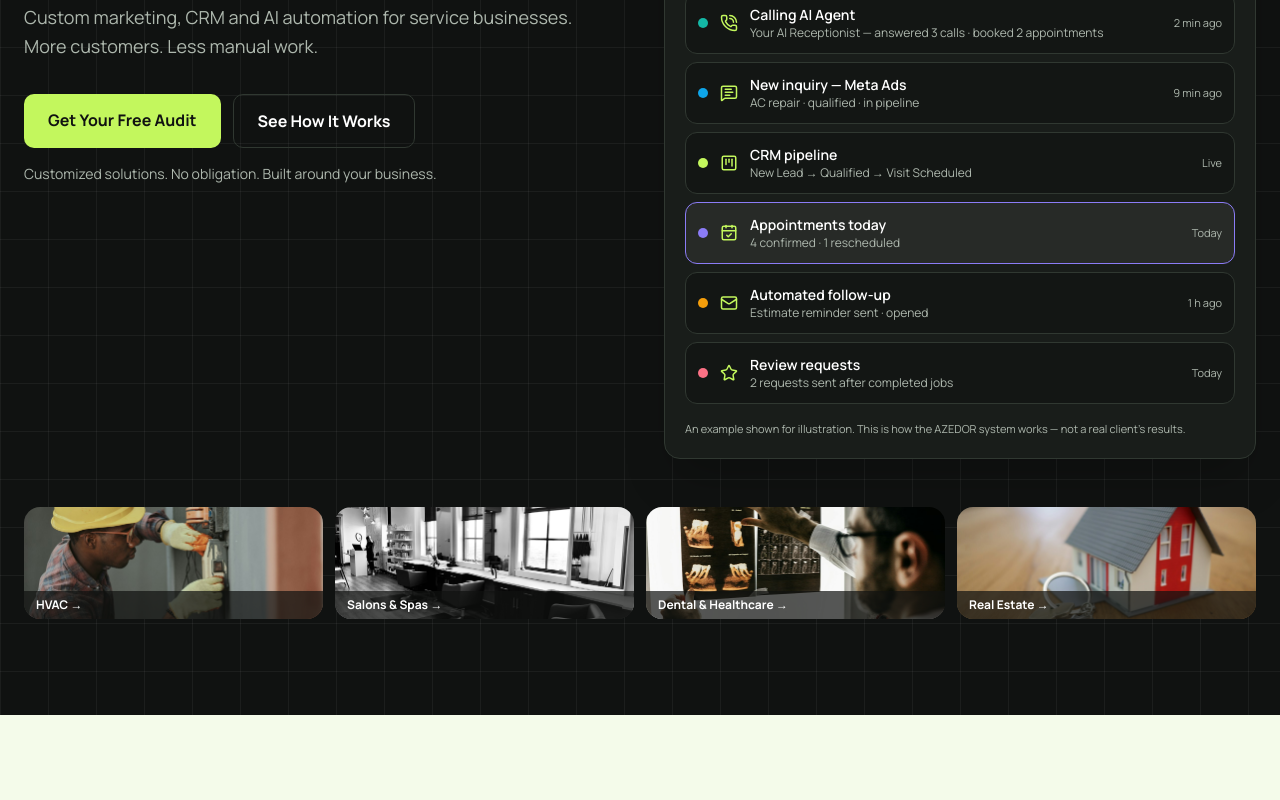
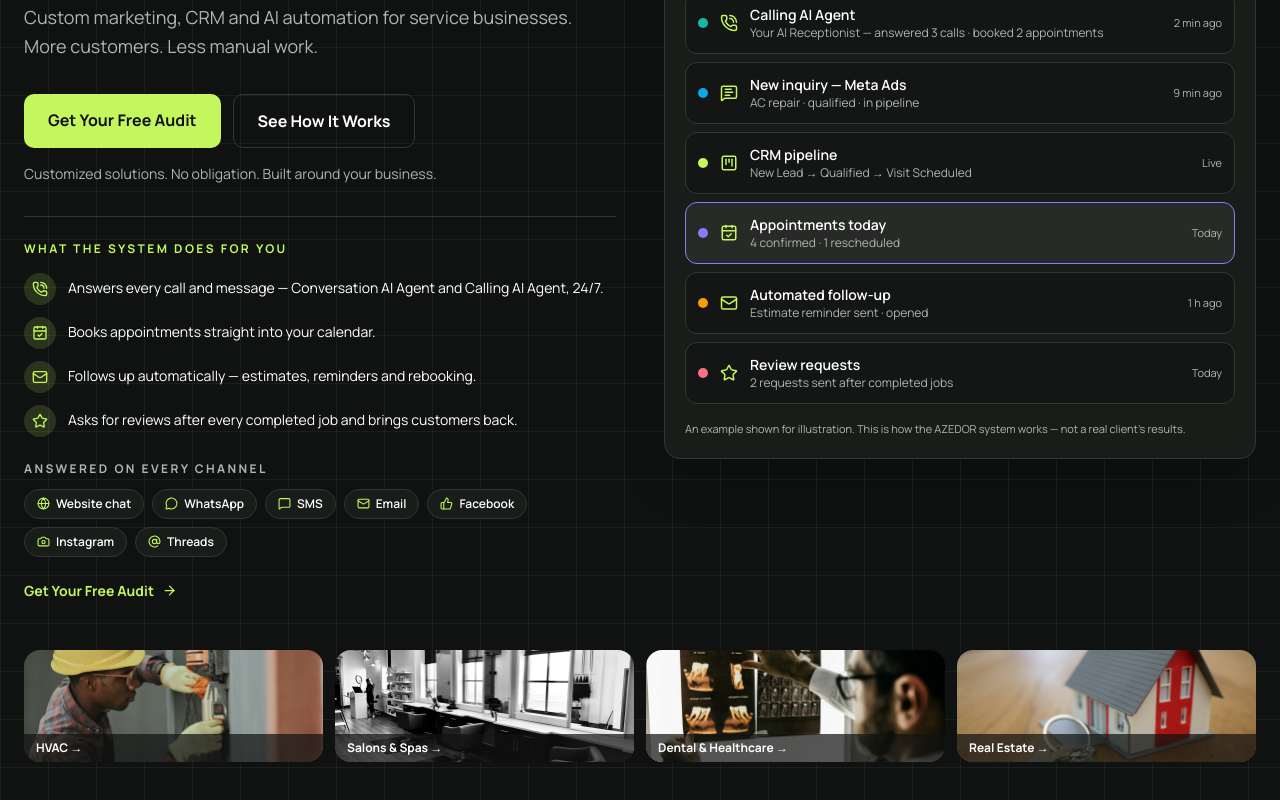
Before and after one commit to AZEDOR1014/AZEDOR-WEBISTE, a Next.js app: page / in a window 1280 px wide. Shown: the part 498-1298 px from the top of the page. Built offline with nearby package versions, Linux system fonts and the light colour scheme.

Commit message:
Fill empty space in hero left column: what the system does, channels, audit link

```diff
--- a/app/page.tsx
+++ b/app/page.tsx
@@ -1,7 +1,7 @@
 import type { Metadata } from "next";
 import Link from "next/link";
 import Image from "next/image";
-import { ArrowRight, PhoneMissed, Clock, Filter, MailWarning, ClipboardList, Users, Check, X, Minus } from "lucide-react";
+import { ArrowRight, PhoneMissed, Clock, Filter, MailWarning, ClipboardList, Users, Check, X, Minus, PhoneCall, CalendarCheck, Mail, Star } from "lucide-react";
 import { INDUSTRIES, SOLUTIONS, JOURNEY, GROUP_ACCENT, AI_CHANNELS } from "@/lib/data";
 import { SectionHead, CtaBanner } from "@/components/Shared";
 import DashboardPanel from "@/components/DashboardPanel";
@@ -52,6 +52,32 @@ export default function Home() {
               <Link href="/how-it-works" className="rounded-btn border border-lineDark px-6 py-3.5 font-bold text-white hover:border-lime">See How It Works</Link>
             </div>
             <p className="mt-4 text-sm text-mutedDark">Customized solutions. No obligation. Built around your business.</p>
+            {/* What the system does — fills the left column so it balances
+                with the tall dashboard panel on the right. Static content
+                only: no animation, no movement, hero stays still. */}
+            <div className="mt-8 border-t border-lineDark pt-6">
+              <p className="text-xs font-bold uppercase tracking-[0.2em] text-lime">What the system does for you</p>
+              <ul className="mt-4 space-y-3">
+                {[
+                  { icon: PhoneCall, text: "Answers every call and message — Conversation AI Agent and Calling AI Agent, 24/7." },
+                  { icon: CalendarCheck, text: "Books appointments straight into your calendar." },
+                  { icon: Mail, text: "Follows up automatically — estimates, reminders and rebooking." },
+                  { icon: Star, text: "Asks for reviews after every completed job and brings customers back." },
+                ].map((item) => (
+                  <li key={item.text} className="flex items-start gap-3">
+                    <span className="flex h-8 w-8 shrink-0 items-center justify-center rounded-full bg-lime/15 text-lime"><item.icon size={16} /></span>
+                    <span className="pt-1 text-sm leading-relaxed text-white">{item.text}</span>
+                  </li>
+                ))}
+              </ul>
+              <p className="mt-6 text-xs font-bold uppercase tracking-[0.2em] text-mutedDark">Answered on every channel</p>
+              <div className="mt-3 flex flex-wrap gap-2">
+                {AI_CHANNELS.map((c) => (
+                  <span key={c.name} className="flex items-center gap-1.5 rounded-full border border-lineDark bg-deep px-3 py-1.5 text-xs font-semibold text-white"><c.icon size={13} className="text-lime" />{c.name}</span>
+                ))}
+              </div>
+              <Link href="/free-audit" className="mt-6 inline-flex items-center gap-2 text-sm font-bold text-lime hover:underline">Get Your Free Audit <ArrowRight size={15} /></Link>
+            </div>
           </div>
           <DashboardPanel />
         </div>
```
